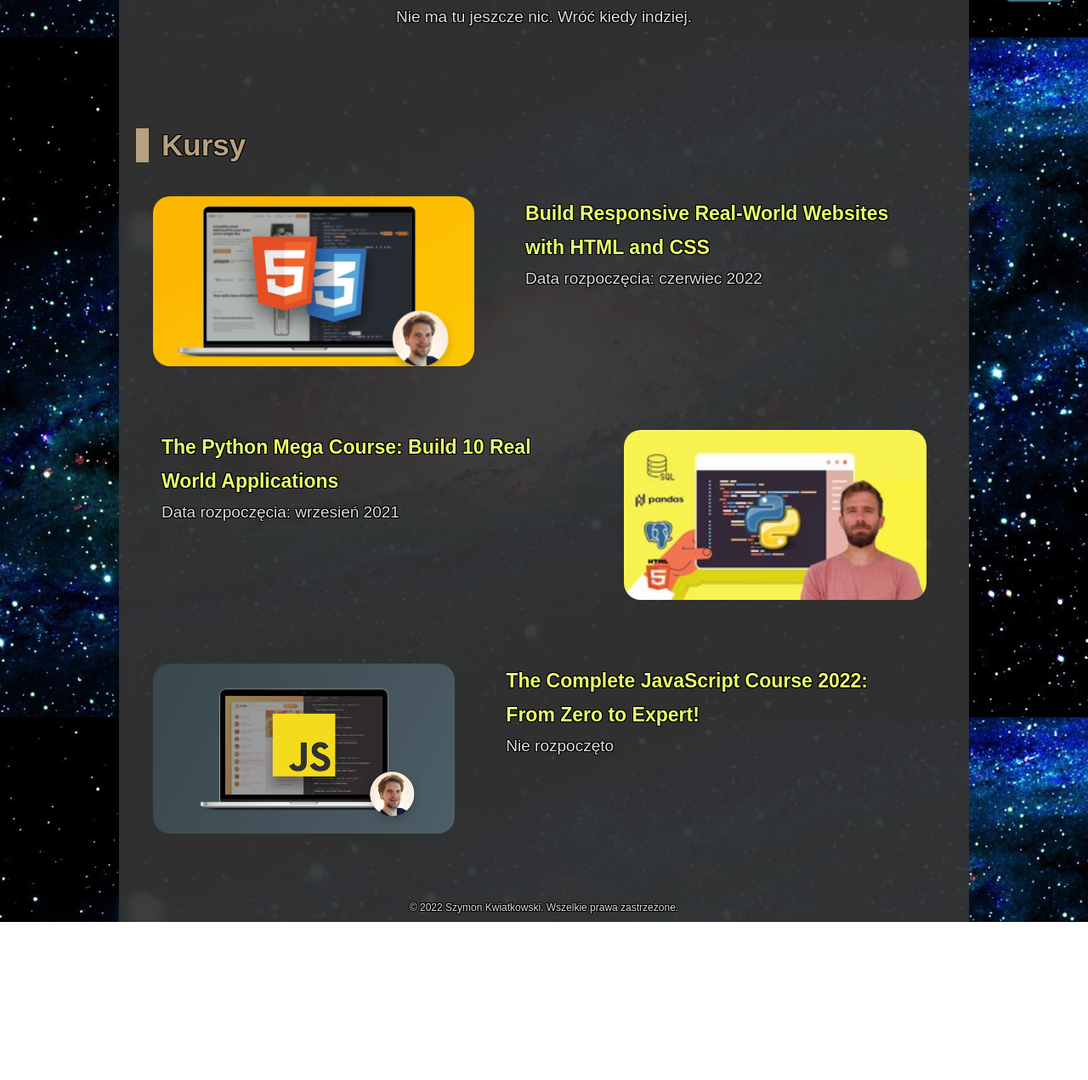
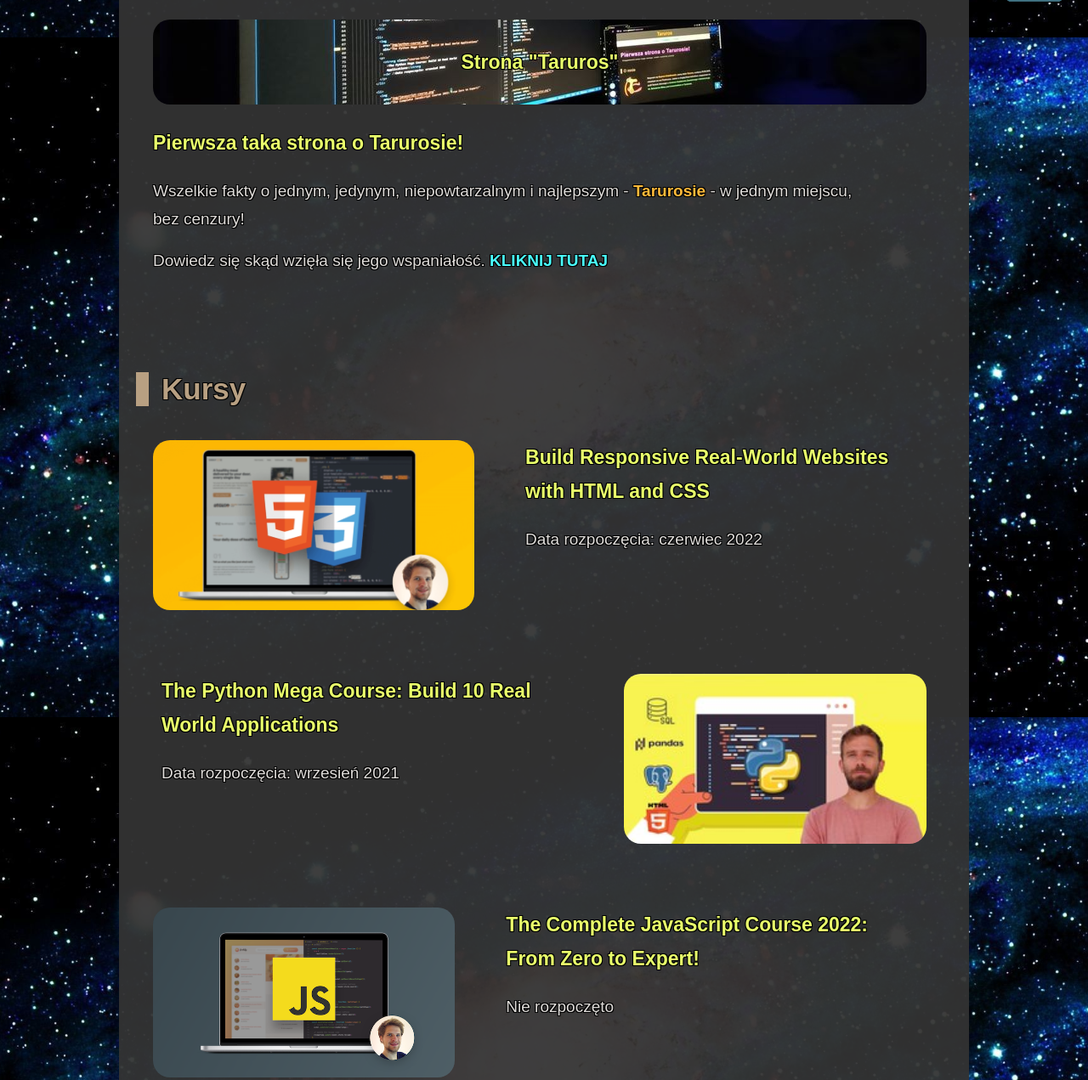
Before and after one commit to Taruros/taruros-site, a plain HTML site: page index.html in a window 1280 px wide. Shown: the part 756-2027 px from the top of the page at 85% size. Before the commit the page ends 1841 px from the top, so only its background shows below. Drawn offline with Linux system fonts and the light colour scheme.

Commit message:
New element in projects and slight redesigns

```diff
--- a/index.html
+++ b/index.html
@@ -42,10 +42,32 @@
           </p>
         </div>
 
+        <!-- ===== PROJEKTY ===== -->
+
         <h3 id="projekty">Projekty</h3>
         <div class="section-projekty article-div">
-          <p>Nie ma tu jeszcze nic. Wróć kiedy indziej.</p>
+          <ul class="projects-list">
+            <li>
+              <header class="taruros-site-header">
+                <h4>Strona "Taruros"</h4>
+              </header>
+              <h4>Pierwsza taka strona o Tarurosie!</h4>
+
+              <p>
+                Wszelkie fakty o jednym, jedynym, niepowtarzalnym i najlepszym -
+                <strong>Tarurosie</strong> - w jednym miejscu, bez&nbsp;cenzury!
+              </p>
+              <p>
+                Dowiedz się skąd wzięła się jego wspaniałość.
+                <a href="index.html">KLIKNIJ TUTAJ</a>
+              </p>
+            </li>
+          </ul>
         </div>
+
+        <!-- ==================== -->
+
+        <!-- ===== KURSY ===== -->
 
         <h3 id="kursy">Kursy</h3>
         <div class="section-kursy articlle-div">
@@ -55,12 +77,10 @@
                 src="img/html-css-course.png"
                 alt="Build Responsive Real-World Websites with HTML and CSS"
               />
-              <p>
-                <strong class="course-title"
-                  >Build Responsive Real-World Websites with HTML and
-                  CSS</strong
-                ><br />Data rozpoczęcia: czerwiec 2022
-              </p>
+              <div>
+                <h4>Build Responsive Real-World Websites with HTML and CSS</h4>
+                <p>Data rozpoczęcia: czerwiec 2022</p>
+              </div>
             </li>
 
             <li>
@@ -68,12 +88,12 @@
                 src="img/python-course.jpg"
                 alt="The Python Mega Course: Build 10 Real World Applications"
               />
-              <p>
-                <strong class="course-title"
-                  >The Python Mega Course: Build 10 Real World
-                  Applications</strong
-                ><br />Data rozpoczęcia: wrzesień 2021
-              </p>
+              <div>
+                <h4>
+                  The Python Mega Course: Build 10 Real World Applications
+                </h4>
+                <p>Data rozpoczęcia: wrzesień 2021</p>
+              </div>
             </li>
 
             <li>
@@ -81,23 +101,21 @@
                 src="img/javascript-course.png"
                 alt="The Complete JavaScript Course 2022: From Zero to Expert!"
               />
-              <p>
-                <strong class="course-title"
-                  >The Complete JavaScript Course 2022: From Zero to
-                  Expert!</strong
-                ><br />
-                Nie rozpoczęto
-              </p>
+              <div>
+                <h4>
+                  The Complete JavaScript Course 2022: From Zero to Expert!
+                </h4>
+                <p>Nie rozpoczęto</p>
+              </div>
             </li>
           </ul>
         </div>
-      </article>
 
-      <footer>
-        &copy; 2022 Szymon Kwiatkowski. Wszelkie prawa zastrzeżone.
-      </footer>
-    </div>
+        <!-- ==================== -->
 
+        <!-- ===== BOK Z PRZYCISKAMI ===== -->
+
+        <aside>
           <button
             onclick="window.open('http://facebook.com/TauronTV','_blank')"
             class="button fb-button"
@@ -112,5 +130,16 @@
           ></button>
 
           <a class="start-button" href="#">⬆️</a>
+        </aside>
+      </article>
+
+      <!-- ==================== -->
+
+      <!-- ===== FOOTER CALEJ STRONY ===== -->
+
+      <footer>
+        &copy; 2022 Szymon Kwiatkowski. Wszelkie prawa zastrzeżone.
+      </footer>
+    </div>
   </body>
 </html>
--- a/style.css
+++ b/style.css
@@ -63,7 +63,7 @@
 nav a:visited {
   font-size: 25px;
   text-decoration: none;
-  color: #00ffff;
+  color: #49ffff;
   font-weight: bold;
   display: inline-block;
   margin: 0 10px;
@@ -116,6 +116,13 @@
   border-left: 15px solid #b8a082;
 }
 
+h4 {
+  font-size: 23px;
+  color: #e9ff6b;
+  margin-bottom: 20px;
+  line-height: 1.75;
+}
+
 /* === Elements === */
 p {
   font-size: 19px;
@@ -141,8 +148,48 @@
   margin-bottom: 0;
 }
 
-.section-projekty {
+/* === Link Styling === */
+
+a:link,
+a:visited {
+  color: #49ffff;
+  text-decoration: none;
+  font-weight: bold;
+}
+
+/* === Projects section === */
+
+/* .section-projekty{} */
+
+.projects-list {
+  list-style: none;
+  margin: 40px 50px auto 40px;
+}
+
+.projects-list li .taruros-site-header h4 {
+  margin-bottom: 0;
+}
+
+.projects-list p {
+  margin-left: 0;
+}
+
+.projects-list li .taruros-site-header {
   text-align: center;
+  background: url("img/taruros-site-header-img.jpg");
+  background-position: 50% 70%;
+  background-color: #000000da;
+  padding-top: 30px;
+  padding-bottom: 30px;
+  border-radius: 20px;
+  margin-bottom: 25px;
+}
+
+.projects-list img {
+  width: 100%;
+  height: 100px;
+  object-fit: cover;
+  border-radius: 30px;
 }
 
 /* === Courses List === */
@@ -164,6 +211,13 @@
 }
 
 /* === Courses list items spacing === */
+.courses-list div {
+  margin: 0 10px 15px;
+}
+
+.courses-list p {
+  margin: 0;
+}
 
 .courses-list li {
   margin-bottom: 75px;
```
Also changed, not shown: img/taruros-site-header-img.jpg (added). Lines whose indentation alone changed are shown as unchanged.
